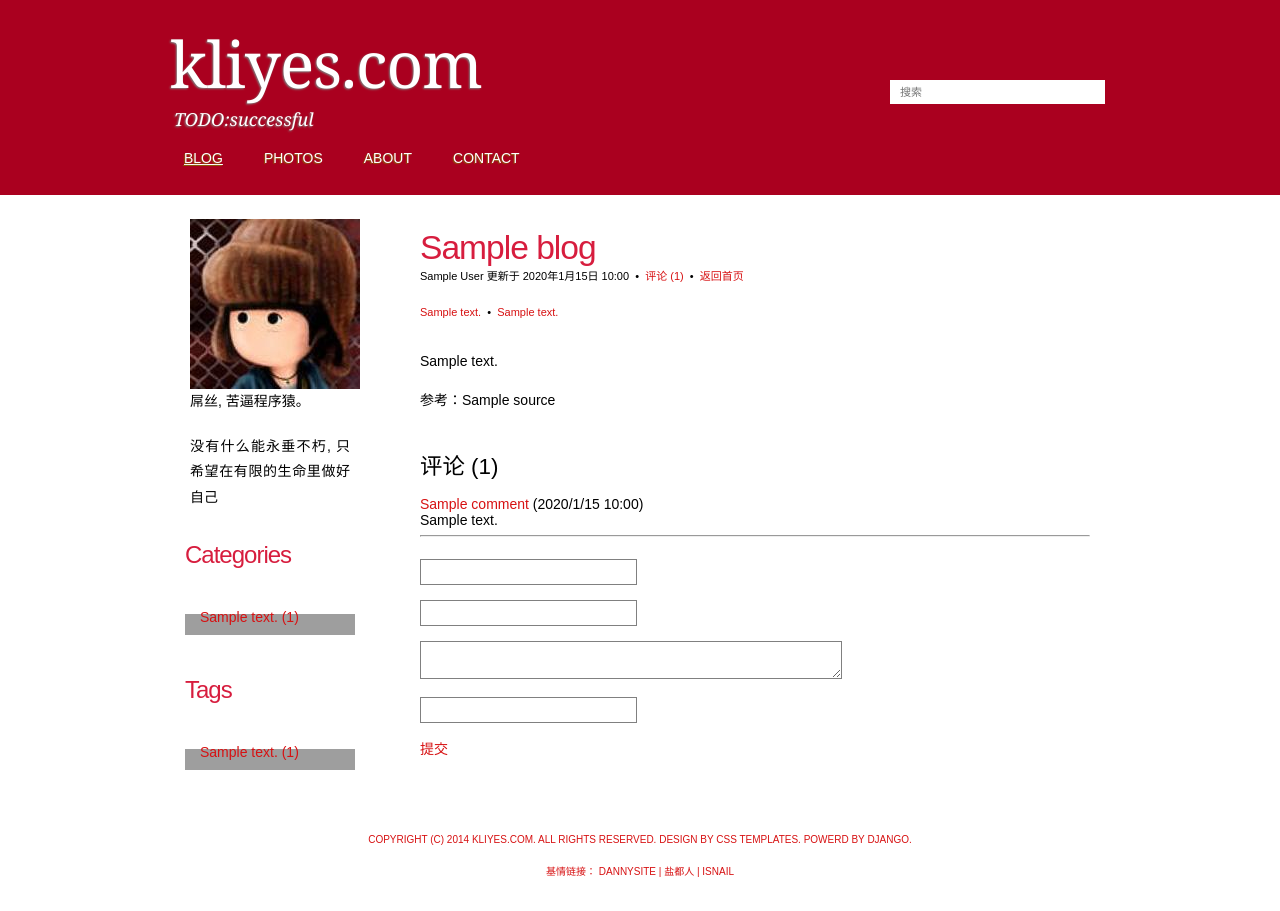
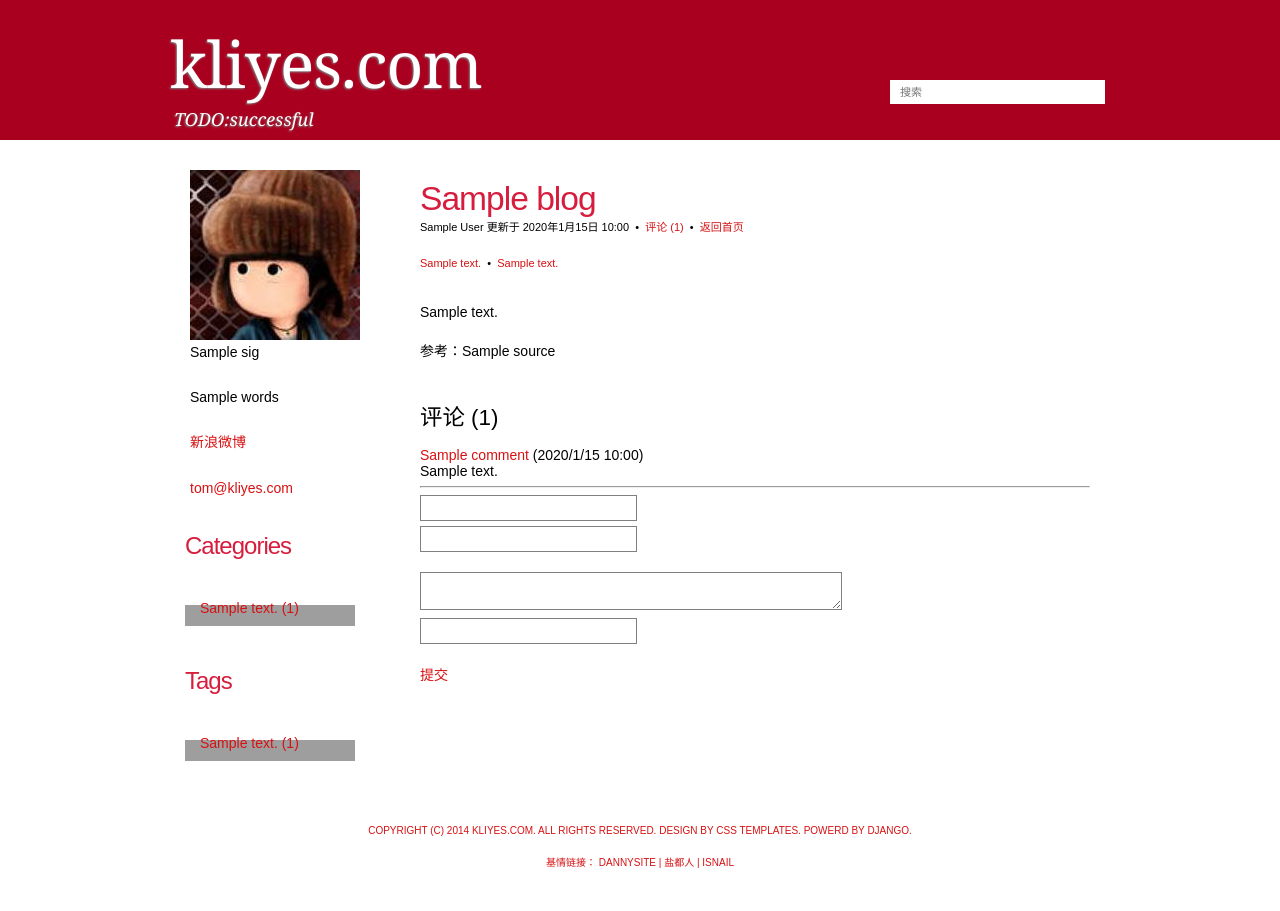
Before and after one commit to kliyes/kblog, a Django app: template src/templates/blog/detail.html in a window 1280 px wide. After the commit the page ends 868 px from the top, so only its background shows below. Run offline with Django 3.2, Linux system fonts and the light colour scheme; the template is opened without the code that fills it: most values are stand-ins (such as "Sample title", 1, 10 or a date in 2020); form fields are guessed from the names that the template uses; parts of the project's set-up code (start-up, migrations or seed data) failed here and were passed over; some libraries are stand-ins or nearby versions; grey boxes are pictures that could not be loaded.

Commit message:
修改样式

```diff
--- a/src/blog/views.py
+++ b/src/blog/views.py
@@ -65,8 +65,11 @@ def detail(request, blog_id):
     blog = Blog.objects.get_by_id(blog_id)
     if blog is None or blog.is_draft:
         raise Http404
+    init = None
+    if request.user.is_superuser:
+        init = {'contact': 'tom@kliyes.com', 'name': 'tom kliyes'}
     return render_and_response(request, 'blog/detail.html',
-                               {'blog': blog, 'form': CommentForm()})
+                               {'blog': blog, 'form': CommentForm(initial=init)})
 
 
 def search(request):
--- a/src/comment/views.py
+++ b/src/comment/views.py
@@ -25,7 +25,7 @@ def comment(request, blog_id):
             cmt = form.post(blog)
             cmt.ip = get_ip(request)
             cmt.save()
-            return HttpResponseRedirect('/blog/%s' % blog.id)
+            return HttpResponseRedirect('/blog/%s#cmt' % blog.id)
     return render_and_response(request, 'blog/detail.html',
                                {'blog': blog, 'form': form})
 
--- a/src/settings/base.py
+++ b/src/settings/base.py
@@ -127,6 +127,7 @@
     "staticfiles.context_processors.static",
 
     "blog.context_processors.tags_and_cates",
+    "blog.context_processors.signature_and_words",
 )
 
 INSTALLED_APPS = (
@@ -216,3 +217,6 @@
 
 APP_LABEL_LOCAL = {'blog': u'博客', 'sites': u'站点', 'tags': u'标签和分类',
                    'auth': u'用户和组', 'comment': u'评论'}
+
+SIG = u"今天天气不错, 适合运动!"
+WORDS = u"做有意义的事情, 让生活过的更充实。"
--- a/src/static/base/css/base.css
+++ b/src/static/base/css/base.css
@@ -8,7 +8,6 @@ Released for free under a Creative Commons Attribution 2.5 License
 body {
 	margin: 0;
 	padding: 0;
-	background: #ffffff url(../img/img02.gif) repeat-x left top;
 	font-family: 'Microsoft Yahei', Arial, Helvetica, sans-serif;
 	font-size: 14px;
 	color: #000;
@@ -74,6 +73,10 @@ img.aligncenter {
 }
 
 /* Header */
+
+.header {
+	background-color: #aa001f;
+}
 
 #header {
 	width: 1000px;
@@ -156,7 +159,7 @@ img.aligncenter {
 #cmt input {
 	width: 195px;
 	padding: 6px 10px;
-	margin: 15px 0px 0px 0px;
+	/*margin: 15px 0px 0px 0px;*/
 	border-style: solid;
 	border-color: #808080;
 	border-width: 1px;
@@ -164,6 +167,10 @@ img.aligncenter {
 	text-transform: lowercase;
 	font: normal 11px Arial, Helvetica, sans-serif;
 	color: #7F7F81;
+}
+#id_captcha_1{
+	/*margin-top: 15px;*/
+	margin-top: -1px;
 }
 
 #cmt textarea {
@@ -192,7 +199,7 @@ img.aligncenter {
 }
 
 .captcha {
-    margin: 15px 10px 0px 0px;
+    margin: 0px 10px 0px 0px;
     display: block;
     float: left;
 	width: 60px;
@@ -446,3 +453,15 @@ img.aligncenter {
 /*	position: absolute;*/
 /*	margin-left: -20px;*/
 }
+
+.fixed{position:fixed;}
+
+.errorlist{
+	display:inline-block;
+	*display:inline;
+	*zoom:1;
+}
+
+.space{
+	height:5px;
+}
--- a/src/templates/base/header.html
+++ b/src/templates/base/header.html
@@ -13,12 +13,12 @@
 	</div>
 </div>
 <!-- end #header -->
-<div id="menu">
+<!-- <div id="menu">
 	<ul>
 		<li class="current_page_item"><a href="{% url 'home' %}">Blog</a></li>
 		<li><a href="#">Photos</a></li>
 		<li><a href="#">About</a></li>
 		<li><a href="#">Contact</a></li>
 	</ul>
-</div>
+</div> -->
 <!-- end #menu -->
--- a/src/templates/base/sidebar.html
+++ b/src/templates/base/sidebar.html
@@ -1,11 +1,15 @@
-<div id="sidebar">
+<div id="sidebar" class="sidebar" >
 	<ul>
 		<li>
 			<div id="id_avatar" class="header-container">
 				<img data-src="{{STATIC_URL}}base/img/qrcode.png" src="{{STATIC_URL}}base/img/avatar.jpg" />
 			</div>
-			<p>屌丝, 苦逼程序猿。</p>
-			<p>没有什么能永垂不朽, 只希望在有限的生命里做好自己</p>
+			<p>{{ sig }}</p>
+			<p>{{ words }}</p>
+		</li>
+		<li>
+			<p><a href="http://weibo.com/u/2660630312" target="_blank">新浪微博</a></p>
+			<p><a href="mailto:tom@kliyes.com">tom@kliyes.com</a></p>
 		</li>
 		<li>
 			<h2>Categories</h2>
--- a/src/templates/base/theme_base.html
+++ b/src/templates/base/theme_base.html
@@ -26,9 +26,11 @@ Email       : jingyang.tom@qq.com
 
 <body>
 	<div id="wrapper">
-		{% block header_base %}
-			{% block header %} {% include "base/header.html" %} {% endblock %}
-		{% endblock %}
+		<div class="header">
+			{% block header_base %}
+				{% block header %} {% include "base/header.html" %} {% endblock %}
+			{% endblock %}
+		</div>
 
 		<div id="page">
 			<div id="page-bgtop">
@@ -53,6 +55,22 @@ Email       : jingyang.tom@qq.com
 	<script src="{{STATIC_URL}}syntaxhighlighter/js/shAutoloader.js" type="text/javascript"></script>
 	<script src="{{STATIC_URL}}base/js/syntaxhighlighter_autoloads.js" type="text/javascript"></script>
 	<script src="{{STATIC_URL}}base/js/custom.js" type="text/javascript"></script>
+	<script>
+		$(function () {
+			if ($(".sidebar").length > 0) {
+				var offset = $(".sidebar").offset();
+				$(window).scroll(function () {
+					var scrollTop = $(window).scrollTop();
+					if (offset.top < scrollTop){
+						$(".sidebar").css("top",10).addClass("fixed");
+					}
+					else{
+						$(".sidebar").removeClass("fixed");
+					}
+				});
+			}
+		});
+	</script>
 	{% endblock %}
 	{% block single_js %}{% endblock %}
 </body>
--- a/src/templates/blog/detail.html
+++ b/src/templates/blog/detail.html
@@ -11,9 +11,11 @@
             <p class="meta">{{ blog.author }} 更新于 {{ blog.update_time|date:"Y年n月j日 H:i" }}
                 &nbsp;&bull;&nbsp; <a href="{% url 'blog_detail' blog.id %}#cmt" class="comments">评论 ({{ blog.count_comments }})</a> &nbsp;&bull;&nbsp; <a href="{% url 'home' %}" class="permalink">返回首页</a></p>
         	<p class="meta">
-				<a href="##">{{ blog.cate.text }}</a> &nbsp;&bull;&nbsp;
+        		{% if blog.cate %}
+					<a href="{% url 'blog_filter' 'cate' blog.cate_id %}">{{ blog.cate.text }}</a> &nbsp;&bull;&nbsp;
+				{% endif %}
 				{% for tag in blog.tags.all %}
-					<a href="##">{{ tag.text }}</a>
+					<a href="{% url 'blog_filter' 'tag' tag.id %}">{{ tag.text }}</a>
 				{% endfor %}
 			</p>
             <div class="entry">
--- a/src/templates/blog/list.html
+++ b/src/templates/blog/list.html
@@ -4,7 +4,9 @@
 		<p class="meta">{{ blog.author }} 更新于 {{ blog.update_time|date:"Y年n月j日 H:i" }}
 			&nbsp;&bull;&nbsp; <a href="{% url 'blog_detail' blog.id %}#cmt" class="comments">评论 ({{ blog.count_comments }})</a> &nbsp;&bull;&nbsp; <a href="{% url 'blog_detail' blog.id %}" class="permalink">阅读全文</a></p>
 		<p class="meta">
-			<a href="{% url 'blog_filter' 'cate' blog.cate_id %}">{{ blog.cate.text }}</a> &nbsp;&bull;&nbsp;
+			{% if blog.cate %}
+				<a href="{% url 'blog_filter' 'cate' blog.cate_id %}">{{ blog.cate.text }}</a> &nbsp;&bull;&nbsp;
+			{% endif %}
 			{% for tag in blog.tags.all %}
 				<a href="{% url 'blog_filter' 'tag' tag.id %}">{{ tag.text }}</a>
 			{% endfor %}
--- a/src/templates/comment/cmt_form.html
+++ b/src/templates/comment/cmt_form.html
@@ -4,13 +4,17 @@
 	<form action="{% url 'post_comment' blog.id %}" method='post'>
 		{% csrf_token %}
 		{{ form.contact|attr:"placeholder:您的联系方式" }}
-		{{ form.errors.contact }}<br />
+		{{ form.errors.contact }}
+		<div class="space"></div>
 		{{ form.name|attr:"placeholder:怎么称呼？" }}
-		{{ form.errors.name }}<br />
-		{{ form.text|attr:"placeholder:您想说什么？" }}<br />
+		{{ form.errors.name }}
+		<div class="space"></div>
+		{{ form.text|attr:"placeholder:您想说什么？" }}
 		{{ form.errors.text }}
+		<div class="space"></div>
 		{{ form.captcha|attr:"placeholder:计算结果"}}
 		{{ form.errors.captcha }}
-		<a onclick="submit()">提交</a>
+		<div class="space"></div>
+		<a onclick="$(this).parent().submit();" href="javascript:void(0);">提交</a>
 	</form>
 </div>
```
Also changed, not shown: src/blog/context_processors.py (+6 -3 lines).
